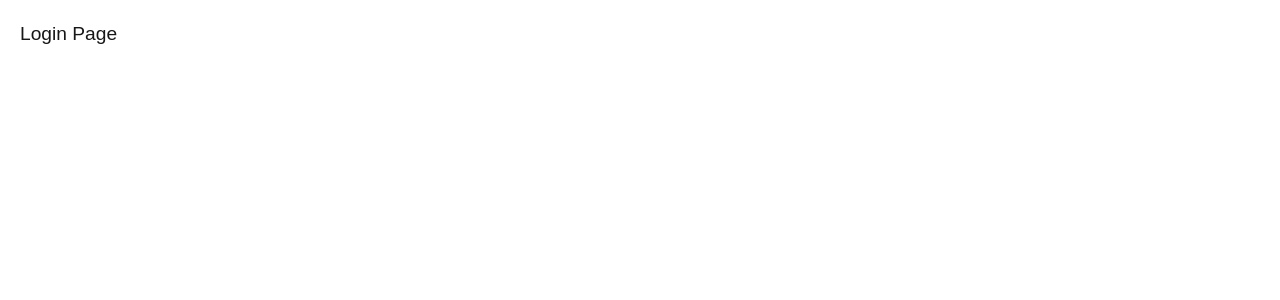
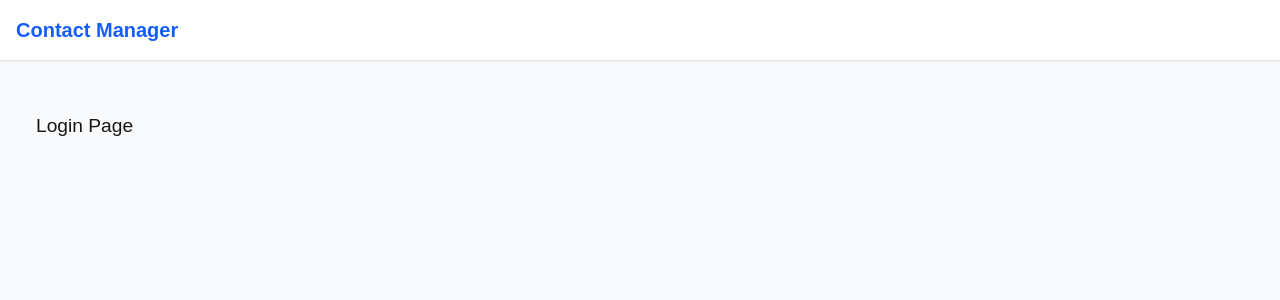
Before and after one commit to SavinRandinu/desktop-tutorial, a Next.js app in the folder my-next-app/: page /login in a window 1280 px wide. Shown: the top 300 px of the page. Built offline with nearby package versions, Linux system fonts and the light colour scheme.

Commit message:
initial navbar with 1 Link

```diff
--- /dev/null
+++ b/my-next-app/src/app/_components/Navbar.tsx
@@ -0,0 +1,14 @@
+import Link from 'next/link';
+import React from 'react';
+
+const Navbar = () => {
+    return <nav className="bg-white shadow-sm">
+        <div className="container mx-auto px-4 py-4 flex items-center">
+            <Link href="/" className="text-xl font-bold text-blue-600">
+                Contact Manager
+            </Link>
+        </div>
+    </nav>;
+};
+
+export default Navbar;
--- a/my-next-app/src/app/layout.tsx
+++ b/my-next-app/src/app/layout.tsx
@@ -1,16 +1,7 @@
 import type { Metadata } from "next";
 import { Geist, Geist_Mono } from "next/font/google";
 import "./globals.css";
-
-const geistSans = Geist({
-  variable: "--font-geist-sans",
-  subsets: ["latin"],
-});
-
-const geistMono = Geist_Mono({
-  variable: "--font-geist-mono",
-  subsets: ["latin"],
-});
+import Navbar from "./_components/Navbar";
 
 export const metadata: Metadata = {
   title: "Contact Manager",
@@ -23,11 +14,15 @@
   children: React.ReactNode;
 }>) {
   return (
-    <html
-      lang="en"
-      className={`${geistSans.variable} ${geistMono.variable} h-full antialiased`}
-    >
-      <body className="min-h-full flex flex-col">{children}</body>
+    <html lang="en" suppressHydrationWarning>
+      <body>
+        <div className="min-h-screen bg-gray-50">
+          <Navbar />
+          <main className="container mx-auto px-4 py-8">
+            {children}
+          </main>
+        </div>
+      </body>
     </html>
   );
 }
```
